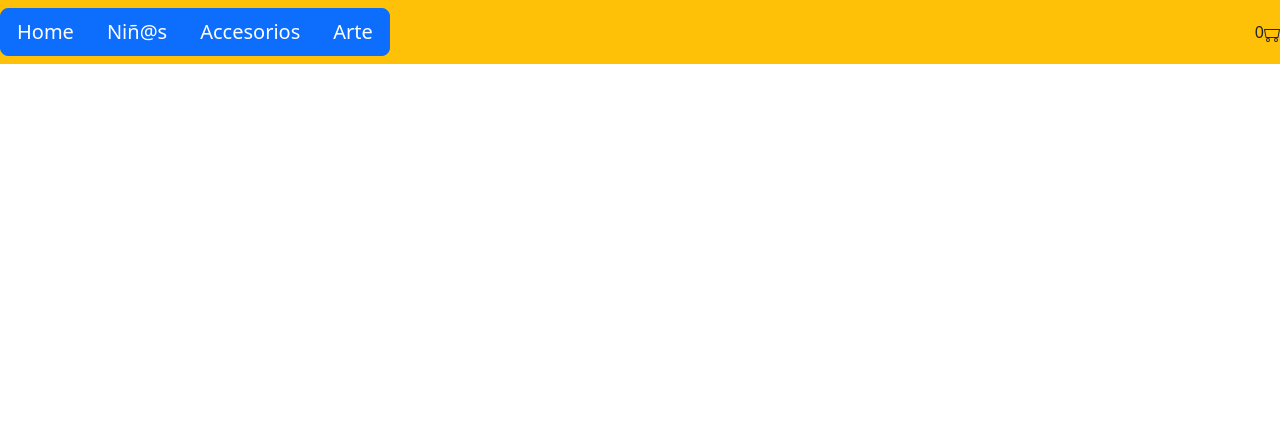
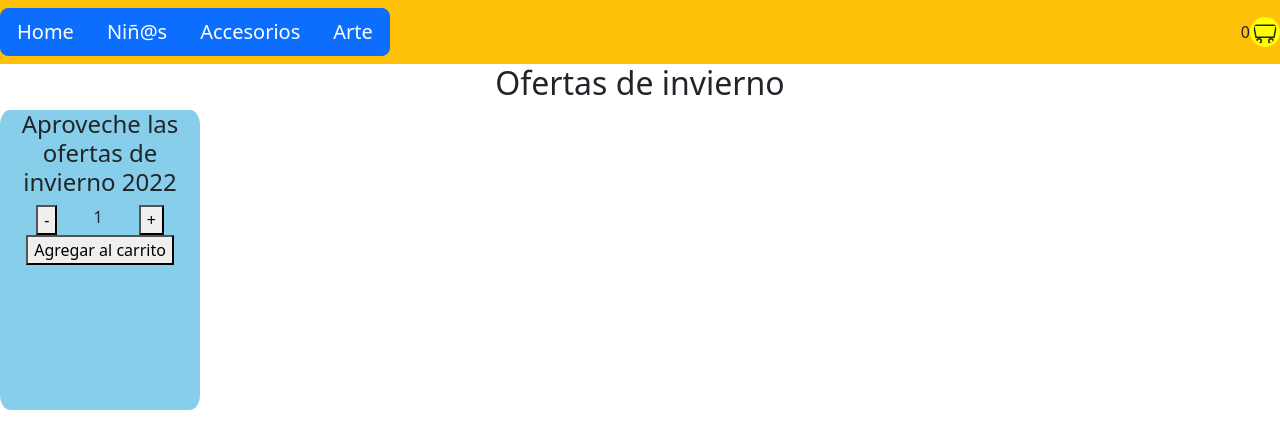
Before and after one commit to LuchoGrimalt/React, a React (Create React App) app: page / in a window 1280 px wide. Shown: the top 448 px of the page. Built offline with nearby package versions, Linux system fonts and the light colour scheme.

Commit message:
"hasta ItemCount"

```diff
--- a/src/App.js
+++ b/src/App.js
@@ -1,12 +1,15 @@
 import './App.css';
-import Navbar from './Navbar/Nabvar';
+import Navbar from './Components/Navbar/Nabvar';
 import React from 'react';
 import 'bootstrap/dist/css/bootstrap.min.css';
+import ItemListContainer from './Components/ItemListContainer/ItemListContainer';
 
 function App() {
   return (
     <div className="App">
       <Navbar />
+      <h2>Ofertas de invierno</h2>
+      <ItemListContainer />
     </div>
   );
 }
--- a/src/CarWidget/CarWidget.js
+++ b/src/Components/CarWidget/CarWidget.js
@@ -7,7 +7,7 @@ export default function CarWidget (){
     return (
         <div className="iconocart">
             <div className="enCarrito">0</div>
-            <div> <BsMinecart width={40} height={40} /> </div>
+            <div> <BsMinecart style={{width:30, height:30, borderRadius:15, backgroundColor:'yellow', padding:3}}/> </div>
         </div>
     )
 }
--- /dev/null
+++ b/src/Components/ItemCount/ItemCount.js
@@ -0,0 +1,21 @@
+import React from "react";
+import { useState } from "react";
+
+
+export default function (props){
+    const [count, setCount]= useState (1);
+    function addItem (){
+        count < props.stock ? setCount (count + 1): alert('Solo se pueden cargar hasta 5 unidades')
+    }
+
+    function removeItem (){
+        count > props.initial ? setCount (count - 1): alert('minima cantidad seleccionada')
+    }
+    return(
+        <div style={{display:'flex', justifyContent: 'space-evenly'}}>
+            <button onClick={removeItem}>-</button>
+            {count}
+            <button onClick={addItem}>+</button>
+        </div>
+    )
+}
--- /dev/null
+++ b/src/Components/ItemListContainer/ItemListContainer.js
@@ -0,0 +1,16 @@
+import React from "react";
+import ItemCount from "../ItemCount/ItemCount";
+import "./style.css";
+
+
+
+export default function ItemListContainer(){
+    return(
+            <div className="Contenedor">
+                <h4>Aproveche las ofertas de invierno 2022</h4>
+                 <></>
+                <ItemCount stock={'5'} initial={'1'} />
+                <button type="button" >Agregar al carrito</button>
+            </div>
+    )
+}
--- /dev/null
+++ b/src/Components/ItemListContainer/style.css
@@ -0,0 +1,6 @@
+.Contenedor {
+    width: 200px;
+    height: 300px;
+    background-color: skyblue;
+    border-radius: 5%;
+}
```
Also changed, not shown: src/Components/CarWidget/style.css (renamed from src/CarWidget/style.css), src/Components/Navbar/Nabvar.js (renamed from src/Navbar/Nabvar.js), 1 other file (tests, documents, lock files or other folders).
